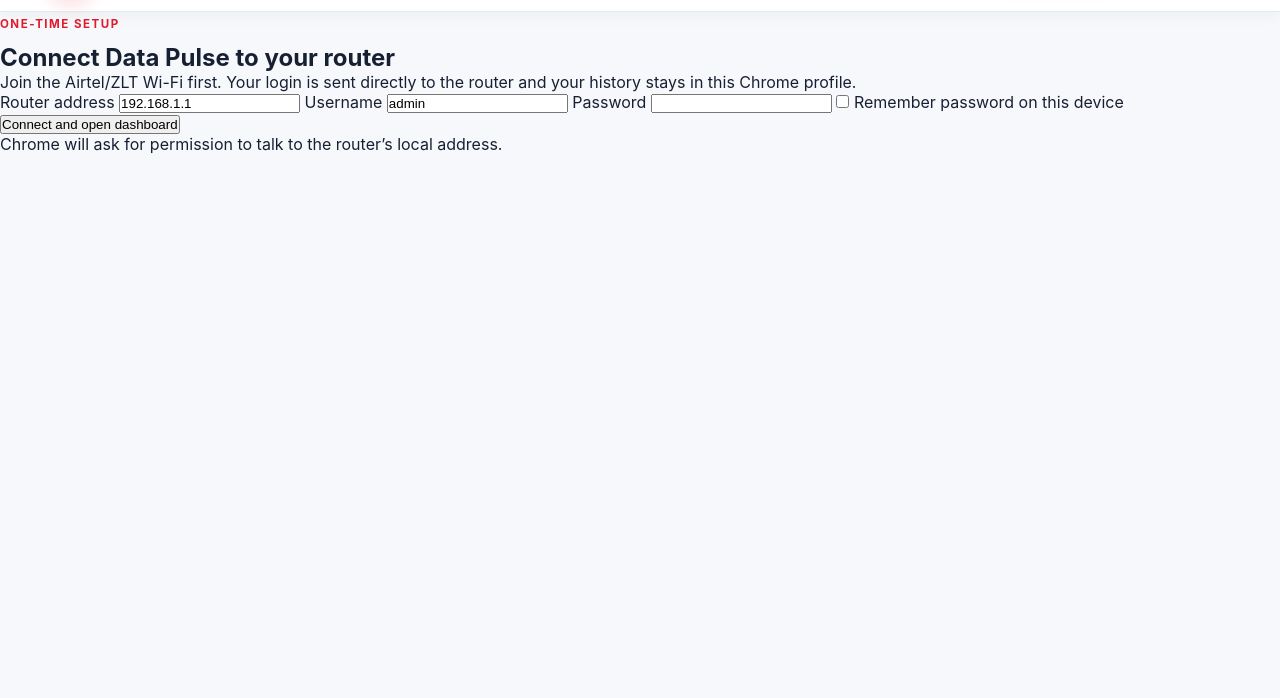
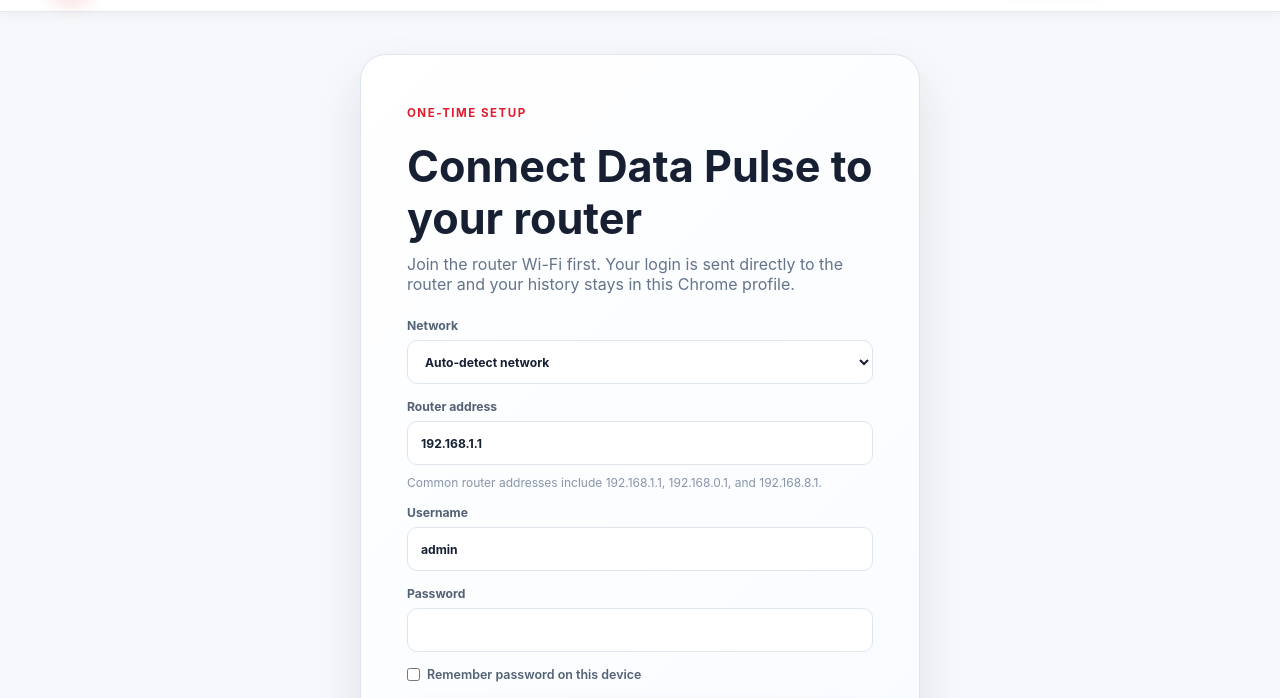
Before and after one commit to Jendoooo/airtel-data-pulse, a browser extension: page extension/dashboard.html in a window 1280 px wide. Shown: the part 58-756 px from the top of the page. Drawn offline with Linux system fonts and the light colour scheme; files that its build step writes are made by us from their sources.

Commit message:
feat: add carrier profiles and resilient router detection

```diff
--- a/extension/dashboard.css
+++ b/extension/dashboard.css
@@ -1145,6 +1145,17 @@ select {
   color: #172033;
   font: inherit;
 }
+.extension-setup-card select {
+  min-height: 44px;
+  padding: 0 13px;
+  border: 1px solid #dfe5ed;
+  border-radius: 10px;
+  background: #fff;
+  color: #172033;
+  font: inherit;
+}
+.extension-setup-card select:focus { border-color: var(--airtel-red); box-shadow: 0 0 0 3px rgba(226, 27, 45, .1); outline: none; }
+.address-hint { margin: -5px 0 0; color: #8995a8; font-size: .75rem; }
 .extension-setup-card input:not([type="checkbox"]):focus { border-color: var(--airtel-red); box-shadow: 0 0 0 3px rgba(226, 27, 45, .1); outline: none; }
 .setup-checkbox { display: flex !important; grid-template-columns: none !important; align-items: center; gap: 9px; font-size: .78rem !important; font-weight: 600 !important; }
 .setup-checkbox input { accent-color: var(--airtel-red); }
--- a/extension/dashboard.html
+++ b/extension/dashboard.html
@@ -10,7 +10,7 @@
   <meta name="apple-mobile-web-app-capable" content="yes">
   <meta name="mobile-web-app-capable" content="yes">
   <meta name="apple-mobile-web-app-status-bar-style" content="black-translucent">
-  <link rel="stylesheet" href="style.css">
+  <link rel="stylesheet" href="dashboard.css">
 </head>
 <body>
   <div class="app">
@@ -61,9 +61,16 @@
       <div class="extension-setup-card">
         <span class="eyebrow">One-time setup</span>
         <h2>Connect Data Pulse to your router</h2>
-        <p>Join the Airtel/ZLT Wi-Fi first. Your login is sent directly to the router and your history stays in this Chrome profile.</p>
+        <p>Join the router Wi-Fi first. Your login is sent directly to the router and your history stays in this Chrome profile.</p>
         <form id="extensionSetupForm">
+          <label>Network <select id="extensionProvider">
+            <option value="auto">Auto-detect network</option>
+            <option value="airtel">Airtel</option>
+            <option value="mtn">MTN</option>
+            <option value="other">Other network</option>
+          </select></label>
           <label>Router address <input id="extensionRouterHost" value="192.168.1.1" autocomplete="url" required></label>
+          <p class="address-hint" id="addressHint">Airtel commonly uses 192.168.1.1 · MTN commonly uses 192.168.0.1.</p>
           <label>Username <input id="extensionRouterUsername" value="admin" autocomplete="username" required></label>
           <label>Password <input id="extensionRouterPassword" type="password" autocomplete="current-password" required></label>
           <label class="setup-checkbox"><input id="extensionRememberPassword" type="checkbox"> Remember password on this device</label>
--- a/extension/dashboard.js
+++ b/extension/dashboard.js
@@ -115,6 +115,30 @@ function cleanExtensionHost(value) {
   return String(value || '192.168.1.1').trim().replace(/^https?:\/\//i, '').split('/')[0];
 }
 
+function defaultExtensionHost(provider) {
+  return provider === 'mtn' ? '192.168.0.1' : '192.168.1.1';
+}
+
+function updateAddressHint() {
+  const provider = document.getElementById('extensionProvider').value;
+  const hint = document.getElementById('addressHint');
+  hint.textContent = provider === 'mtn'
+    ? 'MTN commonly uses 192.168.0.1. Check the router label if yours differs.'
+    : provider === 'airtel'
+      ? 'Airtel commonly uses 192.168.1.1 or 192.168.0.1.'
+      : 'Common router addresses include 192.168.1.1, 192.168.0.1, and 192.168.8.1.';
+}
+
+function populateSetup(settings = {}) {
+  const provider = settings.provider || 'auto';
+  document.getElementById('extensionProvider').value = provider;
+  document.getElementById('extensionRouterHost').value = settings.host || defaultExtensionHost(provider);
+  document.getElementById('extensionRouterUsername').value = settings.username || 'admin';
+  document.getElementById('extensionRouterPassword').value = settings.password || '';
+  document.getElementById('extensionRememberPassword').checked = Boolean(settings.rememberPassword);
+  updateAddressHint();
+}
+
 async function requestRouterPermission(host) {
   const origin = `http://${cleanExtensionHost(host)}/*`;
   const alreadyGranted = await chrome.permissions.contains({ origins: [origin] });
@@ -150,6 +174,7 @@ async function fetchUsageData(settingsOverride = null) {
     const stored = await chrome.storage.local.get(['settings']);
     const settings = settingsOverride || stored.settings;
     if (!settings?.host || !settings?.username || !settings?.password) {
+      populateSetup(settings || {});
       showExtensionSetup();
       return;
     }
@@ -171,6 +196,7 @@ async function fetchUsageData(settingsOverride = null) {
     usageData = result.data;
     currentUsageResult = result;
     routerStatus = routerStatusResult && routerStatusResult.success ? routerStatusResult.data : null;
+    document.querySelector('.logo-sub').textContent = `${result.provider || 'Mobile broadband'} · local-first`;
 
     loadingScreen.classList.add('hidden');
     document.getElementById('extensionSetup').classList.add('hidden');
@@ -178,7 +204,7 @@ async function fetchUsageData(settingsOverride = null) {
 
     if (result.routerConnected) {
       status.classList.add('connected');
-      status.querySelector('span').textContent = 'Router connected';
+      status.querySelector('span').textContent = `${result.provider || 'Router'} connected`;
       cacheNotice.classList.add('hidden');
     } else {
       status.classList.add('connected');
@@ -645,6 +671,15 @@ function bindControls() {
   const loadMoreButton = document.getElementById('loadMoreRows');
   const autoRefreshToggle = document.getElementById('autoRefreshToggle');
   const setupForm = document.getElementById('extensionSetupForm');
+  const providerSelect = document.getElementById('extensionProvider');
+  const hostInput = document.getElementById('extensionRouterHost');
+
+  providerSelect.addEventListener('change', () => {
+    if (!hostInput.value || ['192.168.1.1', '192.168.0.1'].includes(hostInput.value.trim())) {
+      hostInput.value = defaultExtensionHost(providerSelect.value);
+    }
+    updateAddressHint();
+  });
 
   const resetTableView = () => {
     tableVisibleCount = TABLE_PAGE_SIZE;
@@ -654,7 +689,8 @@ function bindControls() {
   setupForm.addEventListener('submit', async (event) => {
     event.preventDefault();
     const settings = {
-      host: cleanExtensionHost(document.getElementById('extensionRouterHost').value),
+      provider: providerSelect.value,
+      host: cleanExtensionHost(hostInput.value),
       username: document.getElementById('extensionRouterUsername').value.trim(),
       password: document.getElementById('extensionRouterPassword').value,
       rememberPassword: document.getElementById('extensionRememberPassword').checked,
```
Also changed, not shown: extension/background.js (+40 -16 lines), README.md, extension/README.md.
